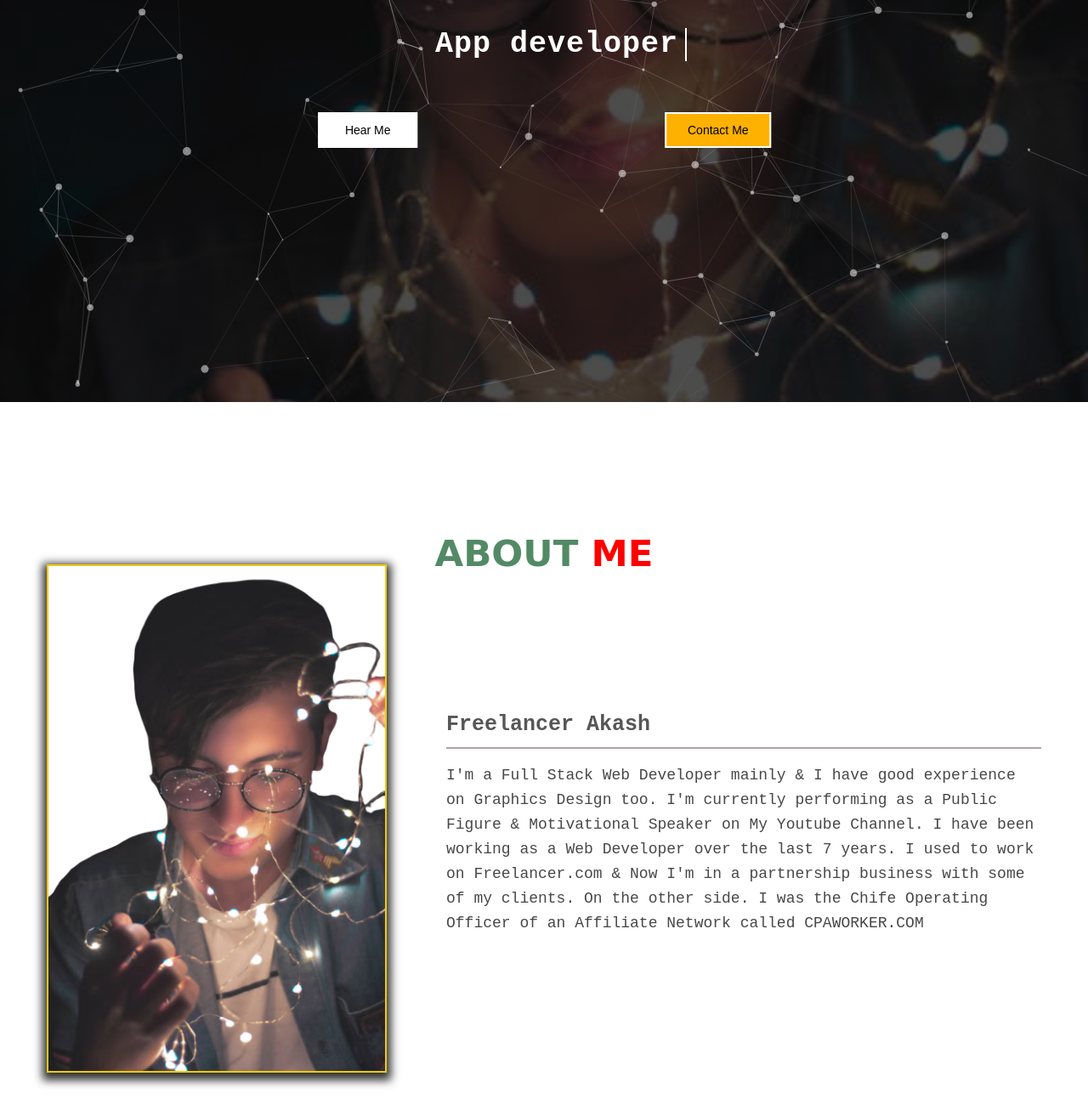
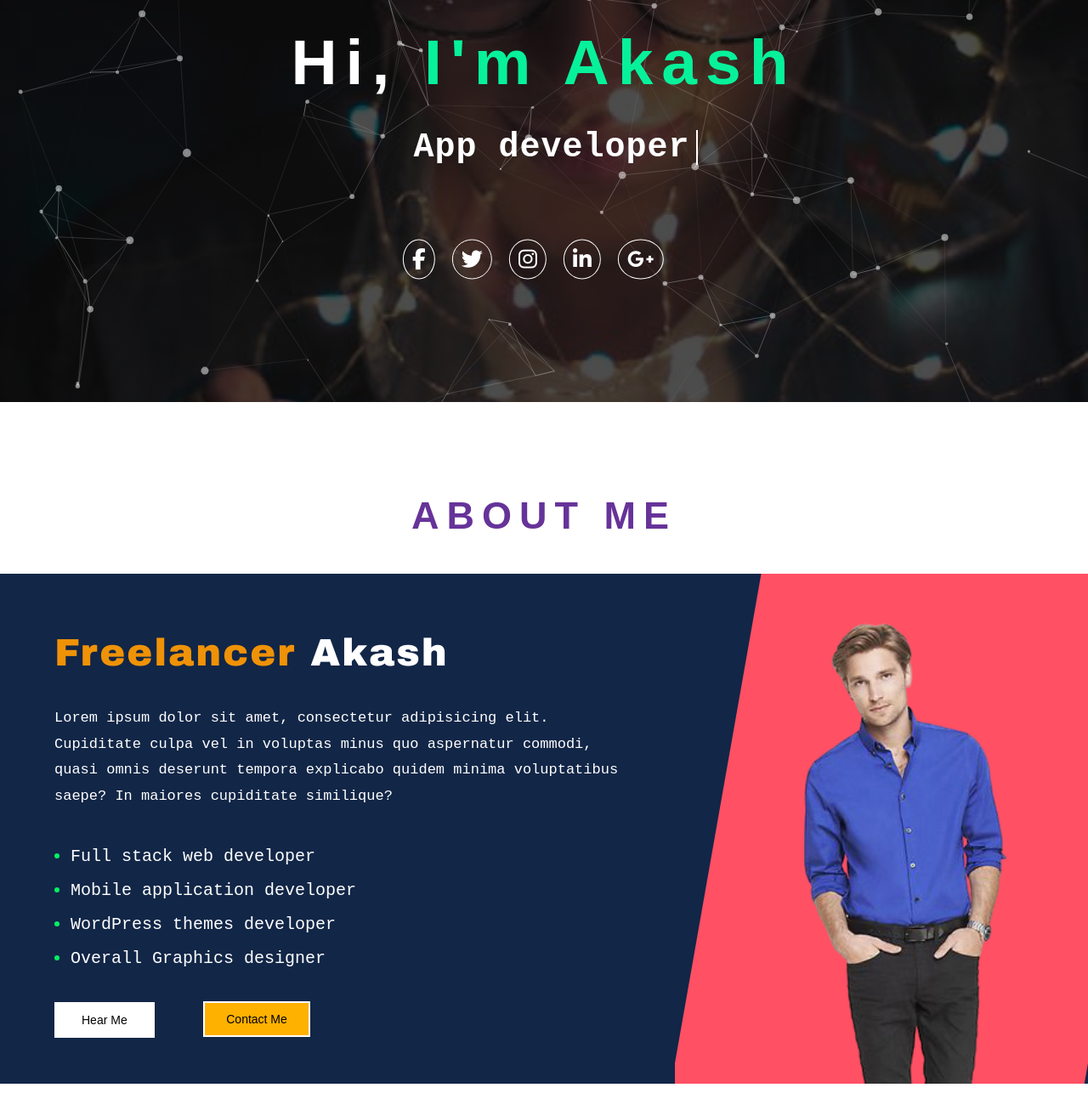
Before and after one commit to akashkhan601/Mywebsite, a plain HTML site: page update code/Index.html in a window 1280 px wide. Shown: the part 327-1620 px from the top of the page at 85% size. Drawn offline with nearby package versions, Linux system fonts and the light colour scheme; animation ran at ten frames a second.

Commit message:
modifie About me

```diff
--- a/update code/Index.html
+++ b/update code/Index.html
@@ -20,7 +20,7 @@
 			<li><a style="cursor: context-menu;">ABOUT</a>
 
 			<ul id="subMenu">
-				<li><a href="#aboutSectn">About me</a></li>
+				<li><a href="#about-section">About me</a></li>
 				<li><a href="#hobbyTitel">MY Photography</a></li>
 				<li><a href="#inspraivaiSec">MY inspiration</a></li>
 				<li><a href="#skillSectn">MY skill</a></li>
@@ -52,11 +52,42 @@
 				</span>
 			</h1>
 
+			<div class="social-btn">
+				<i class="fab fa-facebook-f social-contact-btn"></i>
+				<i class="fab fa-twitter social-contact-btn"></i>
+				<i class="fab fa-instagram social-contact-btn"></i>
+				<i class="fab fa-linkedin-in social-contact-btn"></i>
+				<i class="fab fa-google-plus-g social-contact-btn"></i>
+			</div>
 
+	</section>
+
+
+	<section id="about-section">
+		<h1 class="about-me">ABOUT ME</h1>
+		<div class="about-me-container">
+			<div class="about-me-box">
+				<h1><span>Freelancer</span> Akash</h1>
+
+				<div class="about-title">
+					<p>Lorem ipsum dolor sit amet, consectetur adipisicing elit. Cupiditate culpa vel in voluptas minus quo aspernatur commodi, quasi omnis deserunt tempora explicabo quidem minima voluptatibus saepe? In maiores cupiditate similique?</p>
+
+				</div>
+				<div class="title-menu">
+					<ul>
+						<li><span class="menuSpan"> Full stack web developer </span></li>
+						<li><span class="menuSpan">Mobile application developer</span></li>
+						<li><span class="menuSpan">WordPress themes developer</span></li>
+						<li><span class="menuSpan">Overall Graphics designer</span></li>
+
+
+					</ul>
+				</div>
 
 				<div class="otherContact">
 					<input type="button" value="Contact Me" id="modalcontactBtn">
 				</div>
+
 				<div id="hairmeBtn">
 					<a href="#">Hear Me</a>
 				</div>
@@ -76,26 +107,17 @@
 					</div>
 				</div>
 
-	</section>
 
-<section id="aboutSectn">
-
-	<div id="aboutTitel">
-		<h1><span>About</span> me</h1>
 			</div>
-<div id="allBlocks">
-
-<div id="aboutImage22">
-<img src="image/boy.png" alt="">
-</div>
-
-<div id="rightContact12">
-	<h2>Freelancer Akash</h2>
-	<p>I'm a Full Stack Web Developer mainly & I have good experience on Graphics Design too. I'm currently performing as a Public Figure & Motivational Speaker on My Youtube Channel. I have been working as a Web Developer over the last 7 years. I used to work on Freelancer.com & Now I'm in a partnership business with some of my clients. On the other side. I was the Chife Operating Officer of an Affiliate Network called CPAWORKER.COM</p>
+			<div class="about-me-img-box">
+				<img src="image/boy-remove.png" alt="">
 			</div>
 		</div>
 
 		</section>
+
+
+
 
 <section id="sliderSection">
 <div id="hobbyTitel">
@@ -686,7 +708,7 @@
 <div class="formContainer">
 	<div class="fromBx">
 		<form action="">
-			<h2>Contact me</h2>
+			<h2>Contact <span>me</span></h2>
 			<div class="formInp">
 				<input type="text" name="" id="" required>
 				<span>Full Name</span>
--- a/update code/style.css
+++ b/update code/style.css
@@ -67,7 +67,7 @@ header ul li a{
     margin: 0 15px;
     text-decoration: none;
     color: #fff;
-    font-size: 18px;
+    font-size: 16px;
     letter-spacing: 2px;
     font-weight: 500;
     transition: 0.6s ease;
@@ -104,36 +104,61 @@ header.sticky ul li a:hover{
 
 .ah-headline{
     position: relative;
-    top: 45%;
-    left: 40%;
+    top: 60%;
+    left: 38%;
     transform: translate(-50%, -50%);
-      font-size: 35px;
+      font-size: 40px;
     font-family: monospace;
      letter-spacing: 1px;
     display: inline;
     font-weight: 800;
 }
 
+.social-btn {
+    position: absolute;
+    top: 79%;
+    left: 49%;
+    transform: translate(-50%, -50%);
+    color: #fff;
+
+}
+
+.social-contact-btn{
+    border: 1px solid #fff;
+    padding: 10px;
+    border-radius: 50%;
+    margin: 8px;
+    background: transparent;
+    outline: none;
+    font-size: 25px;
+    cursor: pointer;
+    transition: all 0.6s ease;
+}
+
+.social-contact-btn:hover{
+    background: #07f19b;
+    color: #000;
+    border: 1px solid #07f19b;
+}
+
 
 .titel {
     position: absolute;
-    top: 35%;
+    top: 50%;
     left: 50%;
     transform: translate(-50%, -50%);
 }
 
 .titel h1{
     color: #fff;
-    font-size: 65px;
+    font-size: 75px;
     font-weight: 800;
-    letter-spacing: 3px;
+    letter-spacing: 10px;
 }
 
 .titel h1 span{
     color: #07f19b;
-    letter-spacing: 3px;
-     font-family: monospace;
-     font-size: 75px;
+    letter-spacing: 10px;
     font-weight: 900;
 }
 
@@ -144,16 +169,16 @@ header.sticky ul li a:hover{
 
 .otherContact{
     position: absolute;
-    top: 60%;
-    left: 66%;
-    transform: translate(-50%, -50%);
+    top: 107%;
+    left: 26%;
+    /* transform: translate(-50%, -50%); */
 }
 
 #hairmeBtn{
     position: absolute;
-    top: 60%;
-    right: 57%;
-    transform: translate(-50%, -50%);
+    top: 109%;
+    /* right: 57%; */
+    /* transform: translate(-50%, -50%); */
 }
 
 #hairmeBtn a{
@@ -236,7 +261,7 @@ border-radius: 50px;
     height: 480px;
     background-color: white;
     margin: auto;
-    top: 120px;
+    top: 110px;
     justify-content: center;
     align-items: center;
     left: 255px;
@@ -305,62 +330,124 @@ border-radius: 50px;
 
 
 
- /* below the aboutTitel*/
-
- #aboutTitel{
-     text-align: center;
-     text-transform: uppercase;
-     color: red;
-     font-size: 29px;
-     font-family: cursive;
-     margin-top: 45px;
+ /* below the about section*/
+
+ #about-section{
+     padding: 121px 0px;
+     background: #fff;
  }
 
- #aboutTitel h1 span{
-    color: #538a66;
+ .about-me{
+     margin-bottom: 35px;
  }
 
- div#aboutImage22 {
-    width: 400px;
-}
-div#aboutImage22 img{
-    max-width: 100%;
-}
-
-div#rightContact12 {
-    width: 700px;
-    float: right;
-    margin-top: 15%;
-}
-
-#rightContact12 h2{font-size: 25px;border-bottom: 2px solid #afa4a4;margin-bottom: 17px;font-weight: bold;padding-bottom: 14px;font-family: monospace;color: #565656;}
-
-#rightContact12 p{
-
-font-family: monospace;
-
-font-size: 18px;
-
-line-height: 29px;
-
-color: #484848;
-}
-
-div#aboutImage22,div#rightContact12{
-    display: inline-block;
-}
-
-div#aboutImage22 {
-    border: 2px solid #f1ca0b;
-    box-shadow: 0px 4px 10px 5px;
-}
-
-
-
-#aboutSectn{
-    padding: 121px 0px;
-    background: #fff;
-}
+.about-me-container{
+    position: relative;
+    width: 100%;
+    /* max-width: 1100px; */
+    margin: auto;
+    height: 600px;
+    background: #122647;
+    display: flex;
+    justify-content: space-between;
+    align-items: center;
+}
+
+.about-me-container .about-me-box{
+    position:absolute;
+    top: 5%;
+    left: 5%;
+
+}
+
+.about-me-container .about-me-box h1{
+    color: #fff;
+    font-size: 45px;
+    margin-top: 50px;
+    letter-spacing: 2px;
+    font-family: arial black;
+}
+
+.about-me-container .about-me-box h1 span{
+    color: #ef9207;
+}
+
+.about-me-container .about-me-box .about-title{
+    color: #fff;
+    width: 674px;
+    margin-top: 50px;
+
+}
+
+.about-me-container .about-me-box .about-title p{
+
+    font-family: monospace;
+    font-size: 17px;
+    line-height: 1.8;
+}
+
+.title-menu {
+    position: relative;
+    width: 368px;
+    margin-top: 35px;
+    left: 19px;
+}
+
+.title-menu ul {
+    line-height: 1.9;
+
+}
+
+.title-menu li {
+    font-size: 20px;
+    color: #06ef63;
+}
+
+.menuSpan {
+    color: #fff;
+    font-family: monospace;
+}
+
+.about-me-img-box{
+    position: relative;
+    width: 38%;
+    height: 100%;
+    overflow: hidden;
+    left: 62%;
+}
+
+.about-me-img-box:before{
+content: "";
+position: absolute;
+top: 0;
+left: 0;
+width: 100%;
+height: 100%;
+background: #ff5064;
+transform: skewX(-10deg) translateX(10%)
+}
+
+.about-me-img-box img{
+    position: absolute;
+    bottom: 0;
+    right: 50px;
+    width: 330px;
+}
+
+.about-me{
+    text-align: center;
+    font-size: 45px;
+    font-weight: bold;
+    font-family: fantasy;
+    letter-spacing: 9px;
+    color: rebeccapurple;
+    margin-bottom: 56px;
+}
+
+
+
+ /*end the about section */
+
 
 /*servicesH1...*/
 #servicesH1{
@@ -553,13 +640,22 @@ div#aboutImage22 {
 }
 .slidervai-imageLeft img{
     max-width: 100%;
+    border-radius: 50%;
 }
 
 .slidervai-contactRight{
     width: 700px;
     float: right;
-    margin-top: 8%;
-}
+    margin-top: 9%;
+}
+
+.slidervai-contactRight p{
+    line-height: 2;
+    margin-top: 8px;
+    font-family: monospace;
+    font-size: 16px;
+}
+
 .slidervai-imageLeft,.slidervai-contactRight{
     display: inline-block;
 }
@@ -1029,11 +1125,16 @@ video{
 
 .formContainer .fromBx form h2{
     color: #000;
-    font-weight: 700;
+    font-weight: 800;
     font-size: 2em;
     text-transform: uppercase;
-    letter-spacing: 2px;
+    letter-spacing: 5px;
     margin-bottom: 56px;
+    color: chocolate;
+}
+
+.formContainer .fromBx form h2 span{
+color: red;
 }
 
 .formContainer .fromBx form .formInp{
@@ -1061,7 +1162,7 @@ video{
     font-weight: 300;
     resize: none;
     border-bottom: 2px solid #00000052;
-    margin-top: 20px;
+    font-family: monospace;
     padding-bottom: 16px;
 }
 
@@ -1071,18 +1172,18 @@ video{
 }
 
 .formContainer .fromBx form .formInp input[type="submit"]{
-    color: #fff;
+    color: #000;
     padding: 8px 20px;
     margin-top: -10px;
     width: 225px;
     cursor: pointer;
-    background: #093833;
+    /* background: #093833;  other background color*/
+    background: #ffb100;
     font-size: 18px;
     font-weight: 400;
     border: none;
     text-transform: uppercase;
     letter-spacing: 4px;
-
 }
 
 .formContainer .fromBx form .formInp input[type="submit"]:focus {
@@ -1090,9 +1191,6 @@ video{
    color: #fff;
 
 }
-
-
-
 
 .formContainer .fromBx form .formInp span{
     position: absolute;
```
Also changed, not shown: update code/jquery/main.js (+20 -0 lines), update code/image/boy-remove.png (added), update code/image/boy12.jpg (added). Lines whose indentation alone changed are shown as unchanged.
